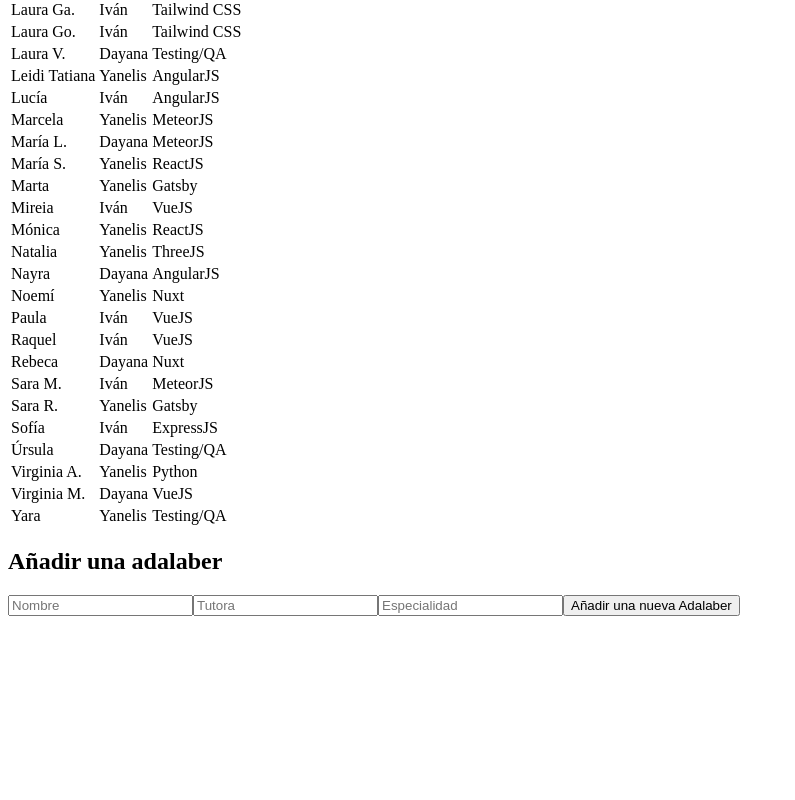
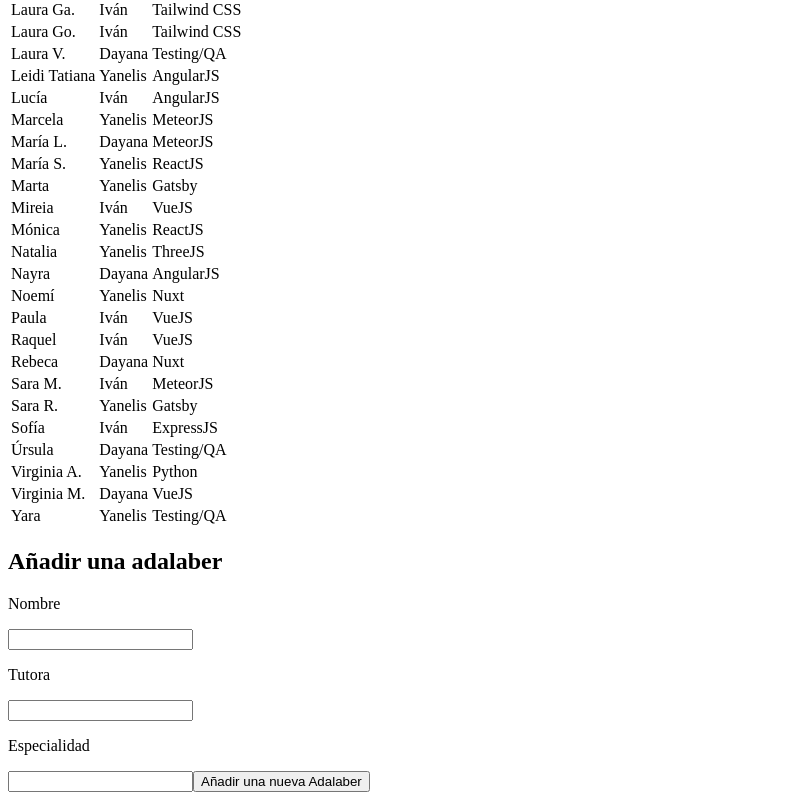
Before and after one commit to Adalab/modulo-3-evaluacion-intermedia-UrsulaBorrego, a React (Create React App) app: page / in a window 1280 px wide. Shown: the part 434-1234 px from the top of the page, without its empty margins (0-795 px from the left). Before the commit the page ends 1058 px from the top, so only its background shows below. Built offline with nearby package versions, Linux system fonts and the light colour scheme.

Commit message:
Add p to inputs form

```diff
--- a/src/components/App.js
+++ b/src/components/App.js
@@ -60,30 +60,30 @@
       {/* Formulario new contact */}
       <form>
           <h2>Añadir una adalaber</h2>
+          <p className=''>Nombre</p>
           <input
             className="new-contact__input"
             type="text"
             name="name"
             id="name"
-            placeholder="Nombre"
             onInput={handleNewContact}
             value={newContact.name}
           />
+          <p className=''>Tutora</p>
           <input
             className="new-contact__input"
             type="text"
             name="counselor"
             id="counselor"
-            placeholder="Tutora"
             onInput={handleNewContact}
             value={newContact.counselor}
           />
+          <p className=''>Especialidad</p>
           <input
             className="new-contact__input"
             type="text"
             name="speciality"
             id="speciality"
-            placeholder="Especialidad"
             onInput={handleNewContact}
             value={newContact.speciality}
           />
```
